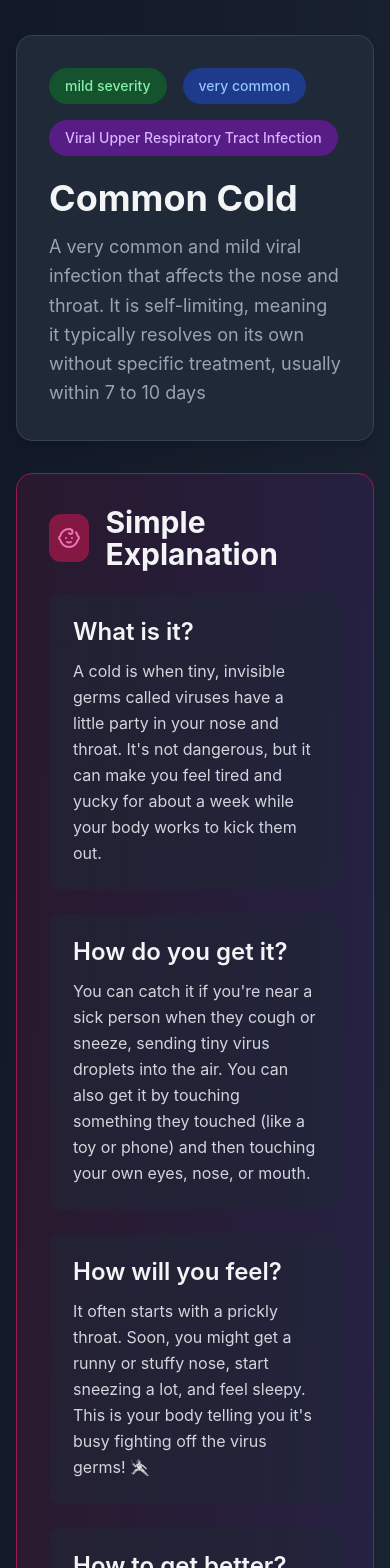
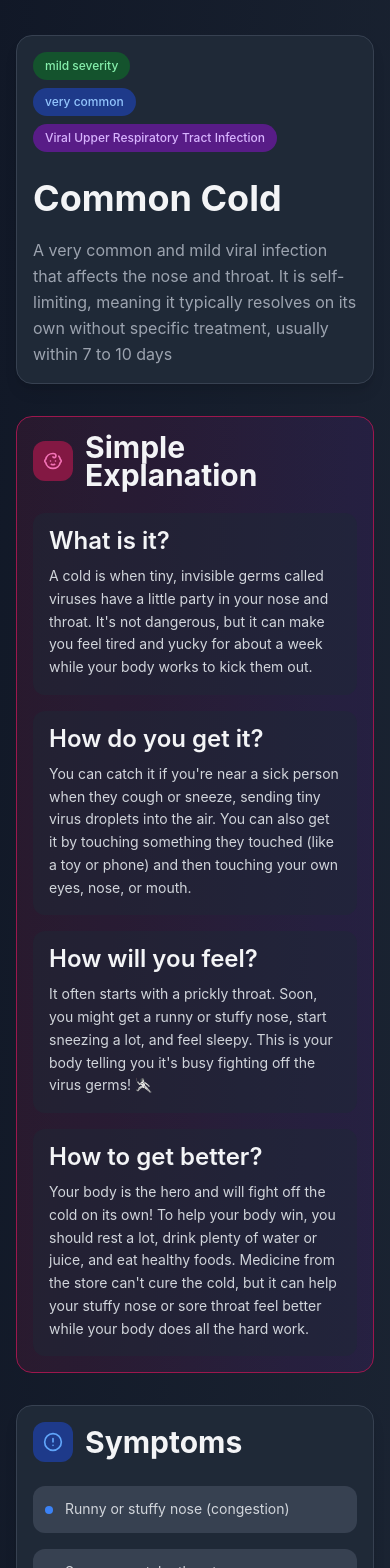
Before and after one commit to milappatel1/HealthGuide, a React (Vite) app: page /disease/common-cold in a window 390 px wide. Shown: the part 120-1688 px from the top of the page. Built offline with nearby package versions, Linux system fonts and the light colour scheme.

Commit message:
Update DiseaseDetail.tsx

```diff
--- a/src/pages/DiseaseDetail.tsx
+++ b/src/pages/DiseaseDetail.tsx
@@ -49,11 +49,11 @@ const DiseaseDetail: React.FC = () => {
       </div>
 
       {/* Header */}
-      <div className="w-full bg-white dark:bg-gray-800 rounded-2xl p-8 shadow-lg border border-gray-100 dark:border-gray-700 mb-8">
-        {/* Wrap tags inside a responsive container */}
-        <div className="flex flex-wrap items-center gap-4 mb-6 break-words">
+      <div className="w-full bg-white dark:bg-gray-800 rounded-2xl p-4 sm:p-6 lg:p-8 shadow-lg border border-gray-100 dark:border-gray-700 mb-8">
+        {/* Tags - Stacked on small screens, horizontal on larger screens */}
+        <div className="flex flex-col sm:flex-row sm:flex-wrap items-start sm:items-center gap-2 sm:gap-3 mb-6">
           <div
-            className={`px-4 py-2 rounded-full text-sm font-medium ${
+            className={`px-3 py-1.5 rounded-full text-xs sm:text-sm font-medium whitespace-nowrap ${
               disease.severity === 'mild'
                 ? 'bg-green-100 dark:bg-green-900 text-green-700 dark:text-green-300'
                 : disease.severity === 'moderate'
@@ -65,7 +65,7 @@ const DiseaseDetail: React.FC = () => {
           </div>
 
           <div
-            className={`px-4 py-2 rounded-full text-sm font-medium ${
+            className={`px-3 py-1.5 rounded-full text-xs sm:text-sm font-medium whitespace-nowrap ${
               disease.commonness === 'very-common'
                 ? 'bg-blue-100 dark:bg-blue-900 text-blue-700 dark:text-blue-300'
                 : 'bg-gray-100 dark:bg-gray-700 text-gray-700 dark:text-gray-300'
@@ -74,34 +74,34 @@ const DiseaseDetail: React.FC = () => {
             {disease.commonness.replace('-', ' ')}
           </div>
 
-          <div className="px-4 py-2 bg-purple-100 dark:bg-purple-900 text-purple-700 dark:text-purple-300 rounded-full text-sm font-medium">
+          <div className="px-3 py-1.5 bg-purple-100 dark:bg-purple-900 text-purple-700 dark:text-purple-300 rounded-full text-xs sm:text-sm font-medium whitespace-nowrap">
             {disease.category}
           </div>
         </div>
 
-        <h1 className="text-3xl md:text-4xl font-bold text-gray-900 dark:text-gray-100 mb-4">
+        <h1 className="text-2xl sm:text-3xl lg:text-4xl font-bold text-gray-900 dark:text-gray-100 mb-4 leading-tight">
           {disease.name}
         </h1>
-        <p className="text-lg text-gray-600 dark:text-gray-400 leading-relaxed">
+        <p className="text-base sm:text-lg text-gray-600 dark:text-gray-400 leading-relaxed">
           {disease.summary}
         </p>
       </div>
 
       {/* Simple Explanation for Kids */}
-      <div className="w-full bg-gradient-to-r from-pink-50 to-purple-50 dark:from-pink-900/20 dark:to-purple-900/20 rounded-2xl p-8 mb-8 border border-pink-100 dark:border-pink-800">
+      <div className="w-full bg-gradient-to-r from-pink-50 to-purple-50 dark:from-pink-900/20 dark:to-purple-900/20 rounded-2xl p-4 sm:p-6 lg:p-8 mb-8 border border-pink-100 dark:border-pink-800">
         <div className="flex items-center mb-6">
-          <div className="w-12 h-12 bg-pink-100 dark:bg-pink-900 rounded-xl flex items-center justify-center mr-4">
-            <Baby className="h-6 w-6 text-pink-600 dark:text-pink-400" />
+          <div className="w-10 h-10 sm:w-12 sm:h-12 bg-pink-100 dark:bg-pink-900 rounded-xl flex items-center justify-center mr-3 sm:mr-4 flex-shrink-0">
+            <Baby className="h-5 w-5 sm:h-6 sm:w-6 text-pink-600 dark:text-pink-400" />
           </div>
-          <h2 className="text-2xl font-bold text-gray-900 dark:text-gray-100">
+          <h2 className="text-xl sm:text-2xl font-bold text-gray-900 dark:text-gray-100">
             Simple Explanation
           </h2>
         </div>
 
-        <div className="grid grid-cols-1 md:grid-cols-2 gap-6">
+        <div className="grid grid-cols-1 md:grid-cols-2 gap-4 sm:gap-6">
           {Object.entries(disease.simpleExplanation).map(([key, value]) => (
-            <div key={key} className="bg-white/50 dark:bg-gray-800/50 rounded-xl p-6">
-              <h3 className="text-lg font-semibold text-gray-900 dark:text-gray-100 mb-3">
+            <div key={key} className="bg-white/50 dark:bg-gray-800/50 rounded-xl p-4 sm:p-6">
+              <h3 className="text-base sm:text-lg font-semibold text-gray-900 dark:text-gray-100 mb-3">
                 {key === 'whatIs'
                   ? 'What is it?'
                   : key === 'howYouGet'
@@ -110,26 +110,26 @@ const DiseaseDetail: React.FC = () => {
                   ? 'How will you feel?'
                   : 'How to get better?'}
               </h3>
-              <p className="text-gray-700 dark:text-gray-300 leading-relaxed">{value}</p>
+              <p className="text-sm sm:text-base text-gray-700 dark:text-gray-300 leading-relaxed">{value}</p>
             </div>
           ))}
         </div>
       </div>
 
       {/* Medical Information Sections */}
-      <div className="space-y-8">
+      <div className="space-y-6 sm:space-y-8">
         {sections.map((section) => {
           const IconComponent = section.icon;
           return (
             <div
               key={section.id}
-              className="w-full bg-white dark:bg-gray-800 rounded-2xl p-8 shadow-lg border border-gray-100 dark:border-gray-700"
+              className="w-full bg-white dark:bg-gray-800 rounded-2xl p-4 sm:p-6 lg:p-8 shadow-lg border border-gray-100 dark:border-gray-700"
             >
               <div className="flex items-center mb-6">
-                <div className="w-12 h-12 bg-blue-100 dark:bg-blue-900 rounded-xl flex items-center justify-center mr-4">
-                  <IconComponent className="h-6 w-6 text-blue-600 dark:text-blue-400" />
+                <div className="w-10 h-10 sm:w-12 sm:h-12 bg-blue-100 dark:bg-blue-900 rounded-xl flex items-center justify-center mr-3 sm:mr-4 flex-shrink-0">
+                  <IconComponent className="h-5 w-5 sm:h-6 sm:w-6 text-blue-600 dark:text-blue-400" />
                 </div>
-                <h2 className="text-2xl font-bold text-gray-900 dark:text-gray-100">
+                <h2 className="text-xl sm:text-2xl font-bold text-gray-900 dark:text-gray-100">
                   {section.title}
                 </h2>
               </div>
@@ -138,10 +138,10 @@ const DiseaseDetail: React.FC = () => {
                 {section.items.map((item, index) => (
                   <div
                     key={index}
-                    className="flex items-start space-x-3 p-4 bg-gray-50 dark:bg-gray-700 rounded-xl"
+                    className="flex items-start space-x-3 p-3 sm:p-4 bg-gray-50 dark:bg-gray-700 rounded-xl"
                   >
                     <div className="w-2 h-2 bg-blue-500 rounded-full mt-2 flex-shrink-0"></div>
-                    <p className="text-gray-700 dark:text-gray-300 leading-relaxed">{item}</p>
+                    <p className="text-sm sm:text-base text-gray-700 dark:text-gray-300 leading-relaxed">{item}</p>
                   </div>
                 ))}
               </div>
@@ -151,7 +151,7 @@ const DiseaseDetail: React.FC = () => {
       </div>
 
       {/* Disclaimer */}
-      <div className="mt-12 w-full p-6 bg-yellow-50 dark:bg-yellow-900/20 border border-yellow-200 dark:border-yellow-800 rounded-2xl">
+      <div className="mt-8 sm:mt-12 w-full p-4 sm:p-6 bg-yellow-50 dark:bg-yellow-900/20 border border-yellow-200 dark:border-yellow-800 rounded-2xl">
         <div className="flex items-start space-x-3">
           <AlertCircle className="h-5 w-5 text-yellow-600 dark:text-yellow-400 mt-0.5 flex-shrink-0" />
           <div>
```
